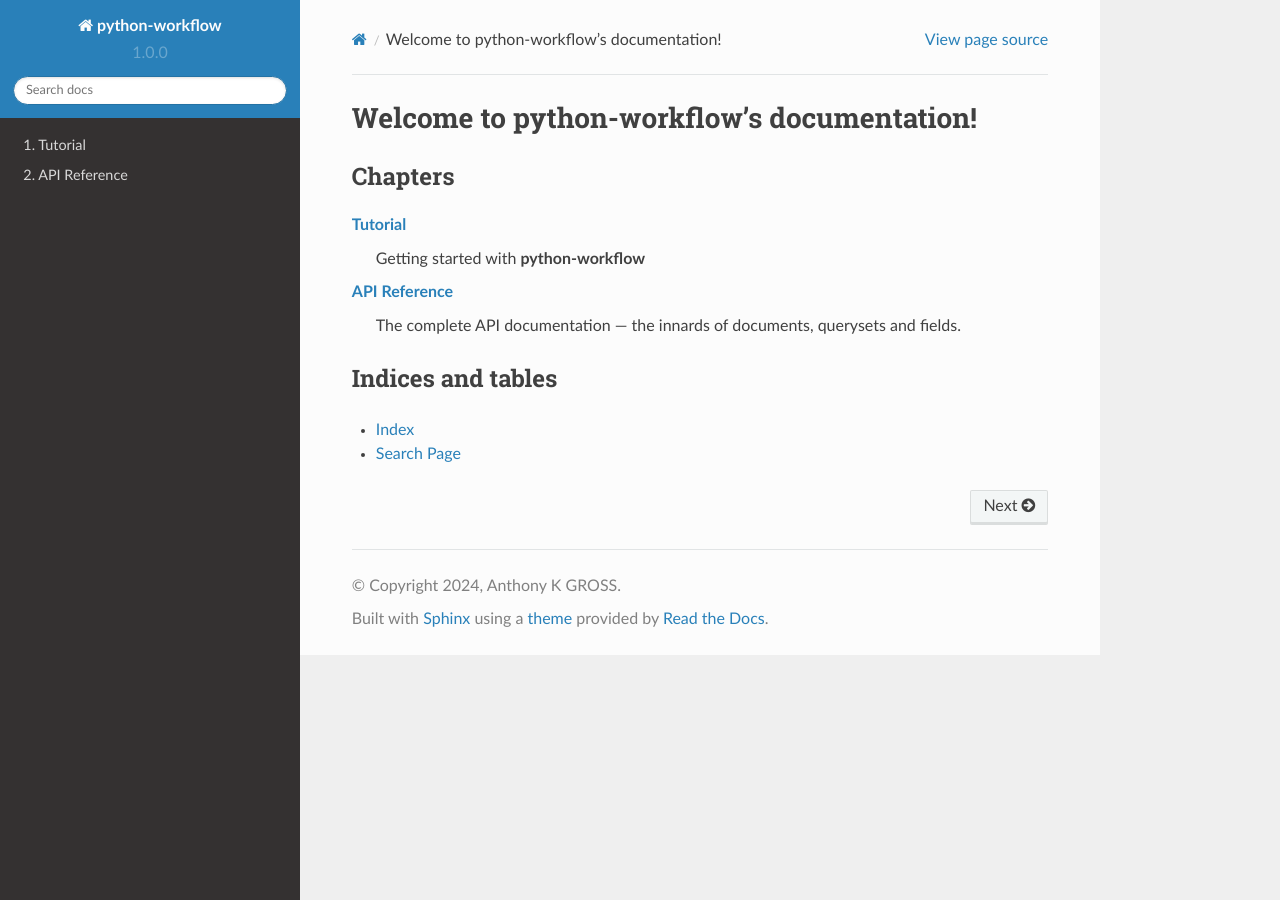
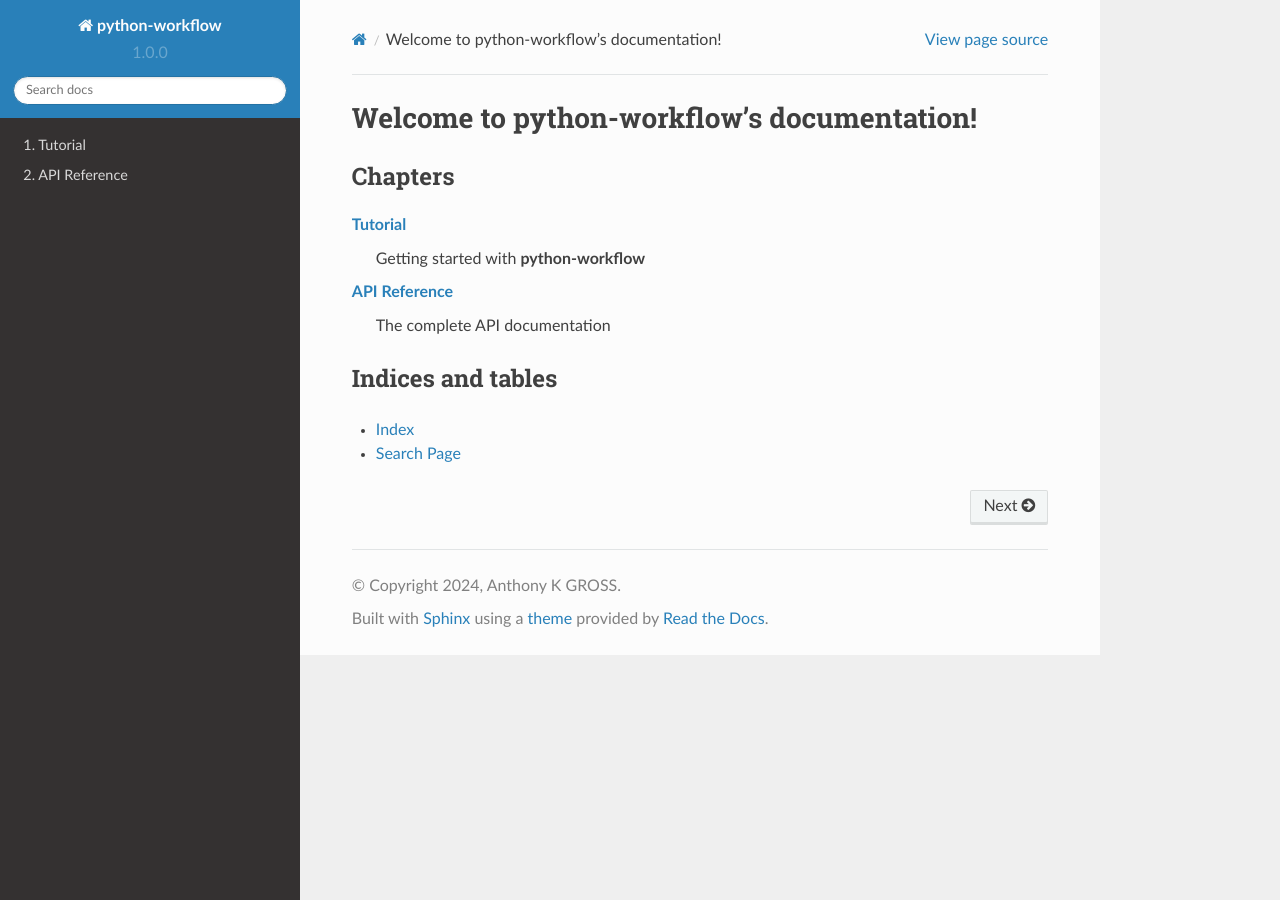
Before and after one commit to anthonykgross/python-workflow, a Sphinx documentation site: the page built from docs/source/index.rst, in a window 1280 px wide. Built offline with Sphinx 7.4.7 and the Read the Docs theme 2.0.0, drawn with Linux system fonts in a browser that asks for light colours.

Commit message:
Fix typos

```diff
--- a/docs/source/index.rst
+++ b/docs/source/index.rst
@@ -15,7 +15,7 @@ Chapters
   Getting started with **python-workflow**
 
 :doc:`apireference`
-  The complete API documentation --- the innards of documents, querysets and fields.
+  The complete API documentation
 
 Indices and tables
 ------------------
```
